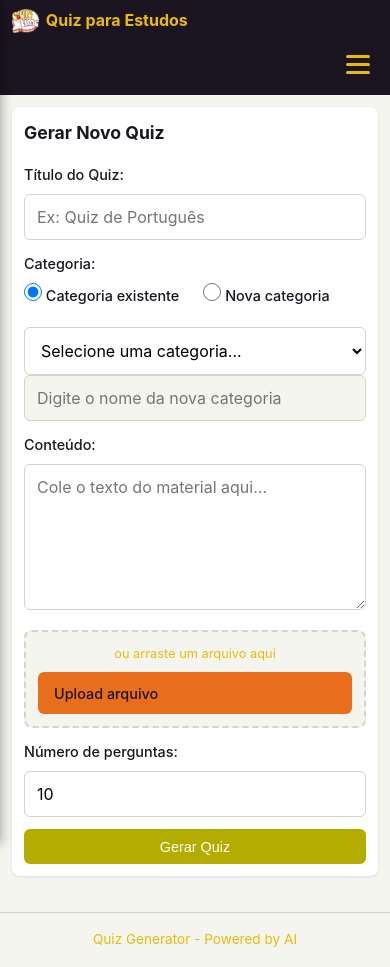
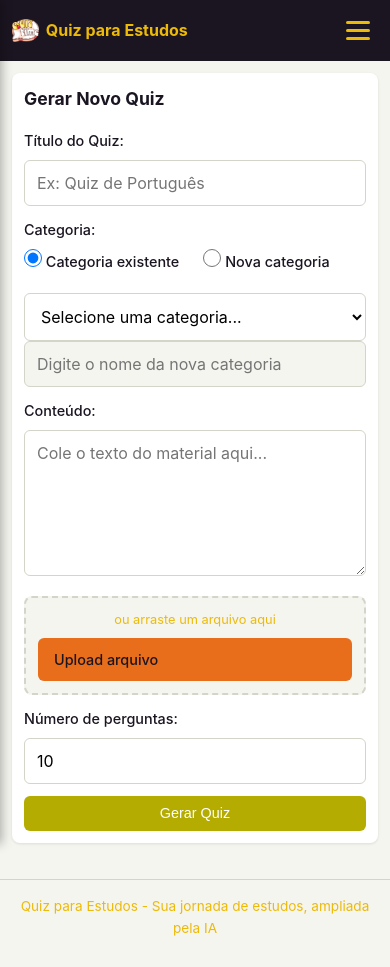
Before and after one commit to jady-sm-godoi/QUIZ-PARA-ESTUDOS, a plain HTML site: page frontend/index.html in a window 390 px wide. Drawn offline with Linux system fonts and the light colour scheme; files that its build step writes are made by us from their sources; no server answers; files whose address does not match are found by name.

Commit message:
style: update footer with poetic message

```diff
--- a/frontend/css/style.css
+++ b/frontend/css/style.css
@@ -416,10 +416,10 @@ footer {
 }
 
 @media (max-width: 600px) {
-    header {
+    /* header {
         flex-direction: column;
         align-items: flex-start;
-    }
+    } */
 
     main {
         padding: 1rem;
--- a/frontend/index.html
+++ b/frontend/index.html
@@ -172,7 +172,7 @@
     </div>
 
     <footer>
-        <p>Quiz Generator - Powered by AI</p>
+        <p>Quiz para Estudos - Sua jornada de estudos, ampliada pela IA</p>
     </footer>
 
     <script src="/static/js/app.js"></script>
```
